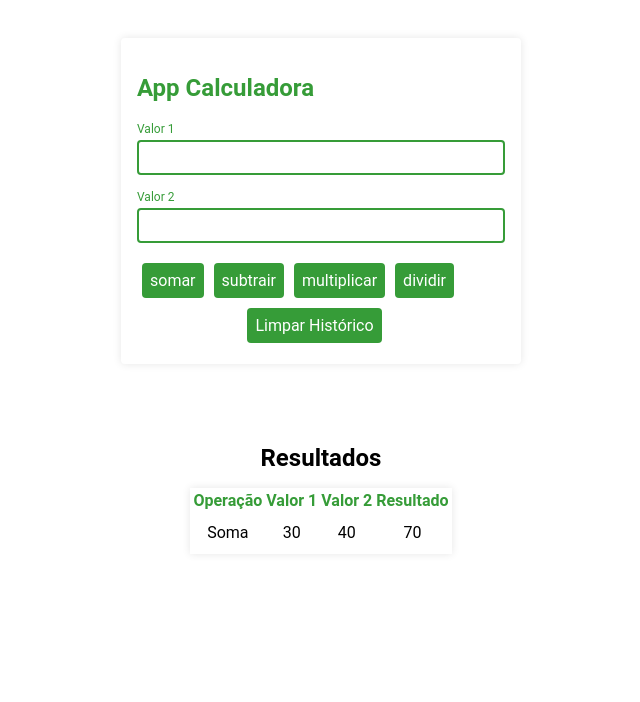
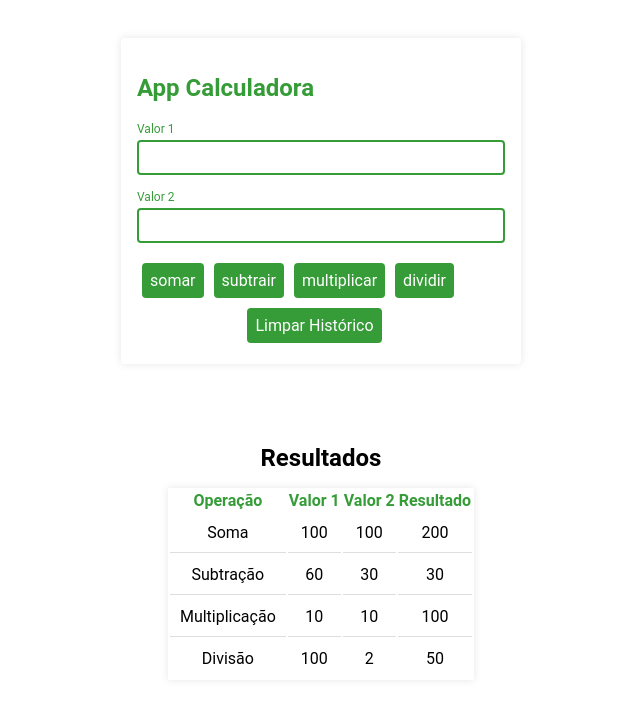
Before and after one commit to ThalesB/Calculadora-Angular, an Angular app in the folder calculadora-angular/: page / in a window 1280 px wide. Shown: the top 702 px of the page, without its empty margins (319-959 px from the left). Built offline with nearby package versions, Linux system fonts and the light colour scheme; data requests are answered from the project's data file.

Commit message:
Atualizando os nomes das Operações

```diff
--- a/calculadora-angular/dados/db.json
+++ b/calculadora-angular/dados/db.json
@@ -2,10 +2,31 @@
   "operacoes": [
     {
       "operacao": "Soma",
-      "valor1": 30,
-      "valor2": 40,
-      "resultado": 70,
+      "valor1": 100,
+      "valor2": 100,
+      "resultado": 200,
       "id": 1
+    },
+    {
+      "operacao": "Subtração",
+      "valor1": 60,
+      "valor2": 30,
+      "resultado": 30,
+      "id": 2
+    },
+    {
+      "operacao": "Multiplicação",
+      "valor1": 10,
+      "valor2": 10,
+      "resultado": 100,
+      "id": 3
+    },
+    {
+      "operacao": "Divisão",
+      "valor1": 100,
+      "valor2": 2,
+      "resultado": 50,
+      "id": 4
     }
   ]
 }
--- a/calculadora-angular/src/app/calculadora/calculadora.component.ts
+++ b/calculadora-angular/src/app/calculadora/calculadora.component.ts
@@ -16,7 +16,7 @@ export class CalculadoraComponent implements OnInit {
 
   public valorOperacao: number;
 
-  public listaOperacao = {soma:null, subtracao: null, multiplicacao: null, divisao: null}
+  public listaOperacao = {soma: null, subtracao: null, multiplicacao: null, divisao: null};
 
   getID: any[];
 
@@ -26,14 +26,14 @@ export class CalculadoraComponent implements OnInit {
 
 
   ngOnInit() {
-    this.service.getTodas().subscribe((operacao: Operacao[]) =>{
+    this.service.getTodas().subscribe((operacao: Operacao[]) => {
       this.getID = operacao.map(operacao => operacao.id);
-    })
+    });
   }
 
   public transferir(): void{
 
-    if(this.listaOperacao.soma === 'soma'){
+    if(this.listaOperacao.soma === 'soma') {
        const operacao: Operacao = { operacao: 'Soma', valor1: this.valor1, valor2: this.valor2, resultado: this.valorOperacao}
        this.service.adicionar(operacao).subscribe((resultado) =>{
         this.limparListaOperacao();
@@ -43,8 +43,8 @@ export class CalculadoraComponent implements OnInit {
        return;
       }
 
-    if(this.listaOperacao.subtracao === 'subtracao'){
-      const operacao: Operacao = { operacao: 'Soma', valor1: this.valor1, valor2: this.valor2, resultado: this.valorOperacao}
+    if(this.listaOperacao.subtracao === 'subtracao') {
+      const operacao: Operacao = { operacao: 'Subtração', valor1: this.valor1, valor2: this.valor2, resultado: this.valorOperacao}
       this.service.adicionar(operacao).subscribe((resultado) =>{
         this.limparListaOperacao();
         this.limparCampos();
@@ -52,17 +52,17 @@ export class CalculadoraComponent implements OnInit {
       return;
     }
 
-    if(this.listaOperacao.multiplicacao === 'multiplicacao'){
-      const operacao: Operacao = { operacao: 'Soma', valor1: this.valor1, valor2: this.valor2, resultado: this.valorOperacao}
+    if(this.listaOperacao.multiplicacao === 'multiplicacao') {
+      const operacao: Operacao = { operacao: 'Multiplicação', valor1: this.valor1, valor2: this.valor2, resultado: this.valorOperacao}
       this.service.adicionar(operacao).subscribe((resultado) =>{
         this.limparListaOperacao();
         this.limparCampos();
-       }, (error) => console.log(error));;
+       }, (error) => console.log(error));
       return;
     }
 
-    if(this.listaOperacao.divisao === 'divisao'){
-      const operacao: Operacao = { operacao: 'Soma', valor1: this.valor1, valor2: this.valor2, resultado: this.valorOperacao}
+    if(this.listaOperacao.divisao === 'divisao') {
+      const operacao: Operacao = { operacao: 'Divisão', valor1: this.valor1, valor2: this.valor2, resultado: this.valorOperacao}
       this.service.adicionar(operacao).subscribe((resultado) =>{
         this.limparListaOperacao();
         this.limparCampos();
@@ -72,7 +72,7 @@ export class CalculadoraComponent implements OnInit {
 
   }
 
-  public somar(): number{
+  public somar(): number {
     const soma = this.valor1 + this.valor2;
     this.listaOperacao.soma = 'soma';
     return this.valorOperacao = soma;
```
